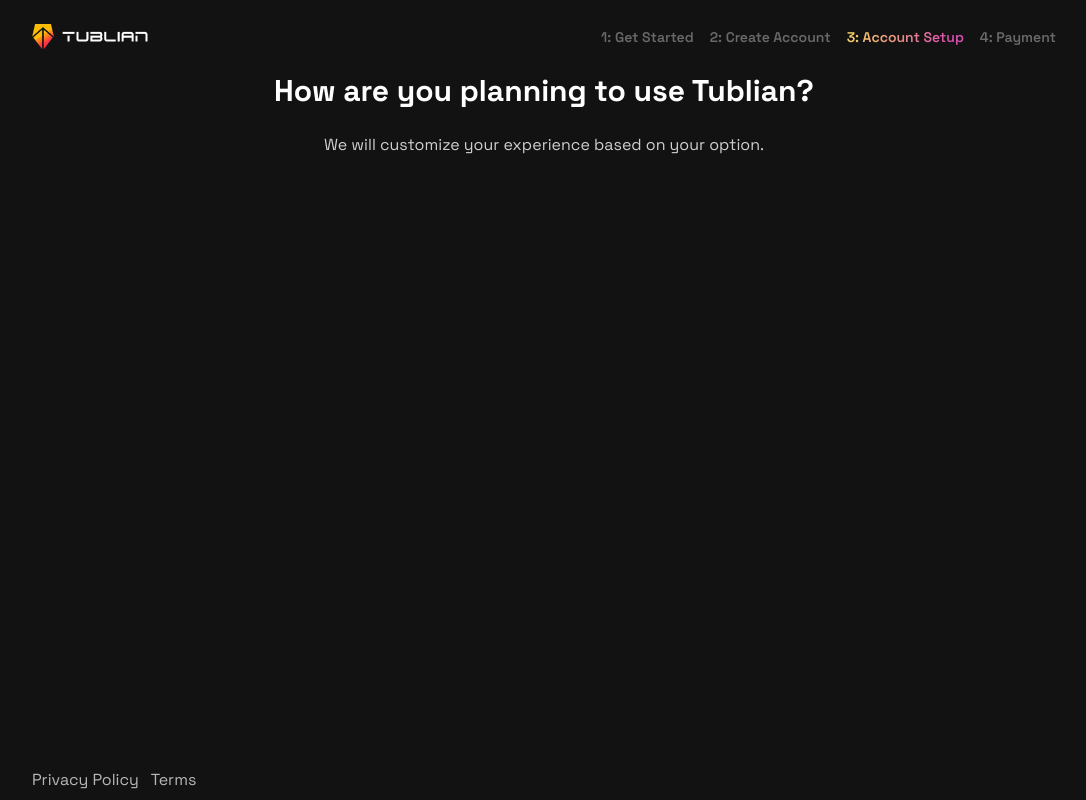
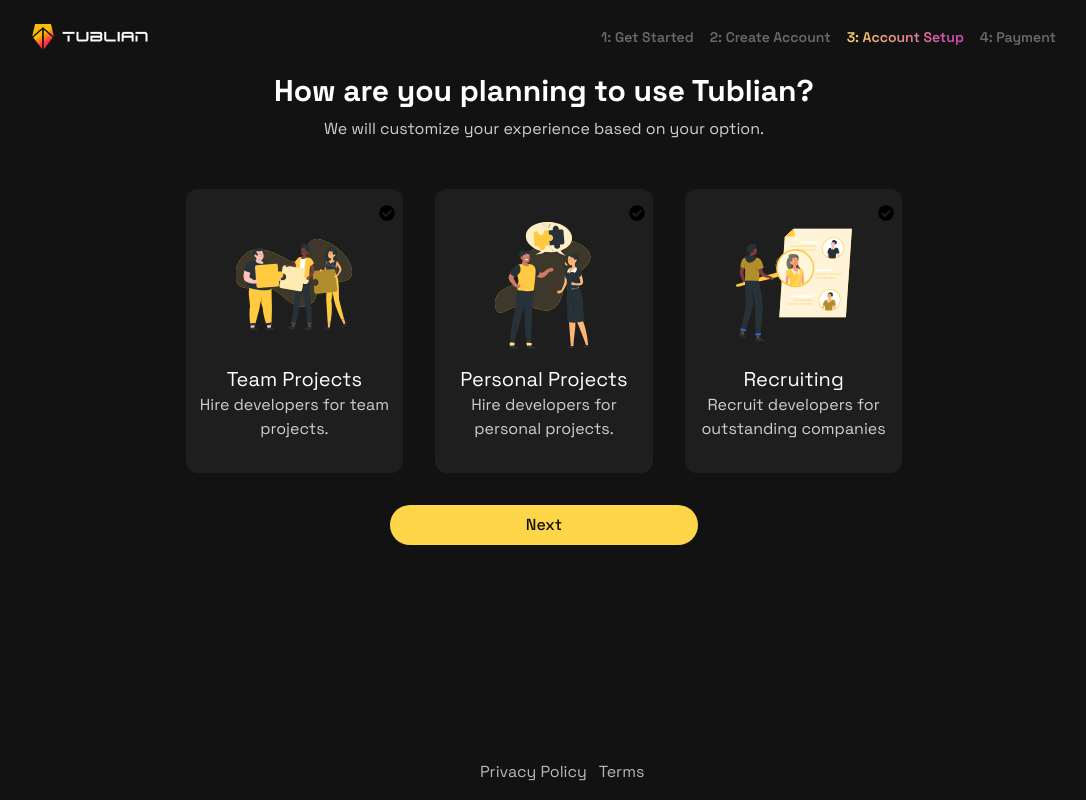
Before and after one commit to Sheriff-Oladimeji/tublian-challenge, a Next.js app: page /account-setup in a window 1280 px wide. Shown: the whole page, without its empty margins (96-1182 px from the left). Built offline with nearby package versions, Linux system fonts and the light colour scheme.

Commit message:
feat: update account setuppage

```diff
--- a/src/app/account-setup/page.tsx
+++ b/src/app/account-setup/page.tsx
@@ -2,13 +2,16 @@
 import Footer from '@/components/Footer';
 import Navbar from '@/components/Navbar';
 import Button from '@/components/ui/button';
+import setupData from '@/data/setup';
+import Image from 'next/image';
 import React, { useState } from 'react'
+import { FaCheckCircle } from "react-icons/fa";
 
 const AccountSetupPage = () => {
-  const [selectOption, setSelectOption] = useState<boolean>(false)
+   const [selected, setSelected] = useState<number>();
 
-  const handleOptionSelect = () => {
-    setSelectOption(!selectOption)
+  const handleOptionSelect = (id: number) => {
+    setSelected(id);
   }
   return (
     <div className=" overflow-y-auto h-full min-h-screen w-full relative bg-[#121212]">
@@ -16,7 +19,7 @@
         <Navbar />
       </div>
       <div className="w-[90%] lg:w-[80%] mx-auto flex flex-col gap-8 text-center ">
-        <div className='flex flex-col gap-6'>
+        <div className="flex flex-col gap-2">
           <h1 className="text-bold font-bold text-lg  sm:text-2xl lg:text-3xl">
             How are you planning to use Tublian?
           </h1>
@@ -25,7 +28,38 @@
           </p>
         </div>
 
-        <Footer />
+        <div className="grid sm:grid-cols-3 gap-6 sm:gap-8 w-full sm:w-[70%] mx-auto mt-4">
+          {setupData.map((data) => (
+            <div
+              key={data.id}
+              className={`bg-card-bg rounded-xl flex flex-row sm:flex-col gap-2  sm:gap-4 items-center px-3  py-8 w-full h-full relative ${
+                selected === data.id ? "gradient-border" : ""
+              }`}
+              onClick={() => handleOptionSelect(data.id)}
+            >
+              <Image
+                src={data.image}
+                alt={data.title}
+                className="w-[20%]  sm:w-[60%] sm:h-[60%]"
+              />
+              <div className="max-w-xs sm:max-w-sm">
+                <h3 className="text-lg sm:text-xl text-[#FEFEFE]">
+                  {data.title}
+                </h3>
+                <p className="text-sm sm:text-base text-[#CFCFCF]  ">
+                  {data.description}
+                </p>
+              </div>
+              <div className=" absolute top-[50%] sm:top-4 right-2 gradient-text ml-8">
+                <FaCheckCircle className="text-inherit" />
+              </div>
+            </div>
+          ))}
+        </div>
+
+        <Button styles="w-full sm:w-[30%] mx-auto">Next</Button>
+
+        <Footer styles="text-center w-auto left-[45%]" />
       </div>
     </div>
   );
--- a/src/app/globals.css
+++ b/src/app/globals.css
@@ -15,7 +15,12 @@
 
 }
 
-
+.gradient-border {
+  border: 2px solid;
+  border-image: var(--gradient_2, linear-gradient(109deg, #FBDA61 0%, rgba(255, 90, 205, 0.84) 86.08%));
+  border-image-slice: 1;
+  border-radius: 0.75rem;
+}
 ::-webkit-scrollbar-track {
  background: var(--background);
 }
--- a/src/components/Footer.tsx
+++ b/src/components/Footer.tsx
@@ -1,13 +1,16 @@
 import React from 'react'
+type FooterProps = {
+  styles?: string;
 
-const Footer = () => {
+};
+const Footer = ({styles}: FooterProps) => {
   return (
-    <footer className=" absolute bottom-2">
+    <footer className={`absolute bottom-4 ${styles}`}>
       <div className="hidden sm:flex items-center gap-3  text-[#B7B7B7]">
         <p>Privacy Policy</p>
         <p>Terms</p>
       </div>
-      <div className="block sm:hidden  h-[5px] bg-[#FFF]"></div>
+
     </footer>
   );
 }
--- a/src/components/ui/button.tsx
+++ b/src/components/ui/button.tsx
@@ -10,7 +10,7 @@
 const Button = ({ styles, children,handleClick}: ButtonProps) => {
   return (
     <button
-      className={`rounded-full p-2 items-center w-full font-medium text-base text-[#121212] ${styles} bg-[#FDD649]`}
+      className={`rounded-full p-2 items-center font-medium text-base text-[#121212] ${styles} bg-[#FDD649]`}
       onClick={handleClick}
       type="submit"
     >
--- a/tailwind.config.ts
+++ b/tailwind.config.ts
@@ -1,4 +1,4 @@
-import type { Config } from 'tailwindcss'
+import type { Config } from "tailwindcss";
 
 const config: Config = {
   content: [
@@ -10,9 +10,10 @@
     extend: {
       colors: {
         bold: "#FEFEFE",
+        "card-bg": "#1E1E1E",
       },
     },
   },
   plugins: [],
 };
-export default config
+export default config;
```
Also changed, not shown: package.json (+5 -4 lines), 1 other file (tests, documents, lock files or other folders).
